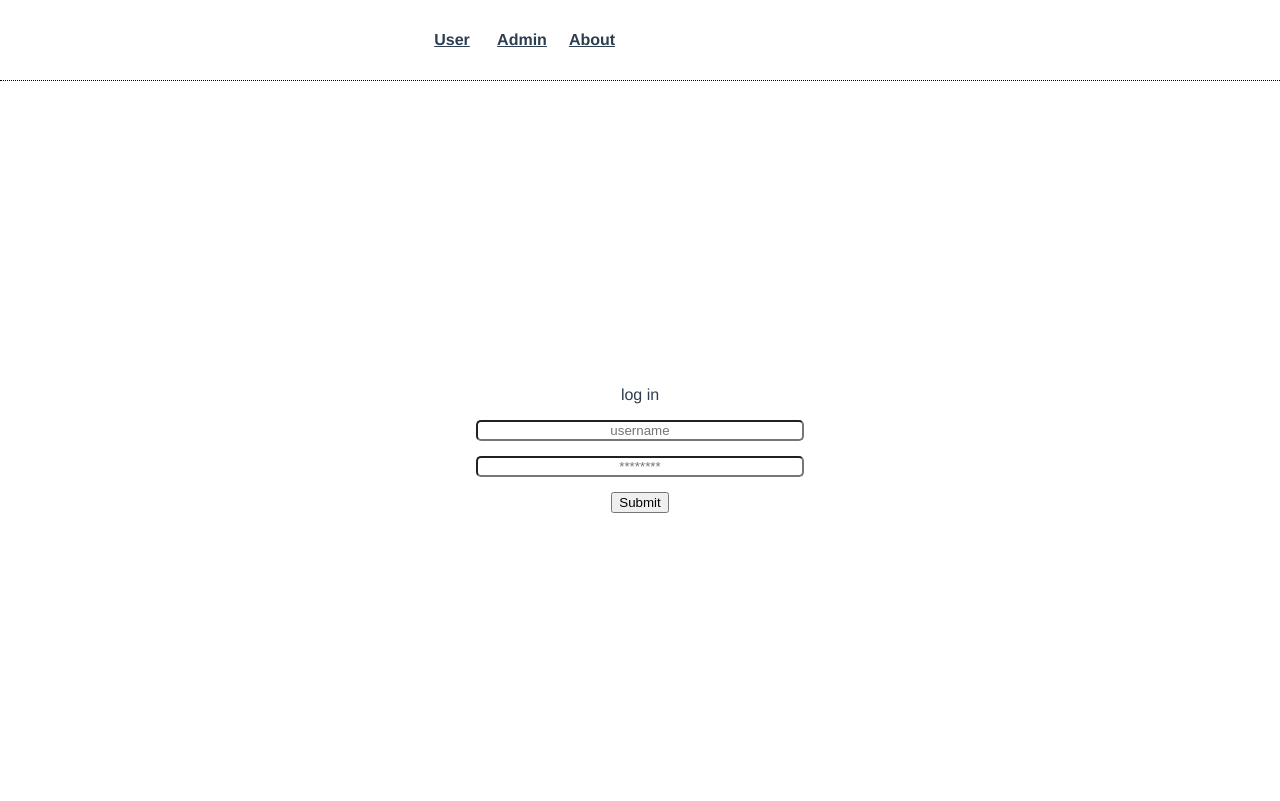
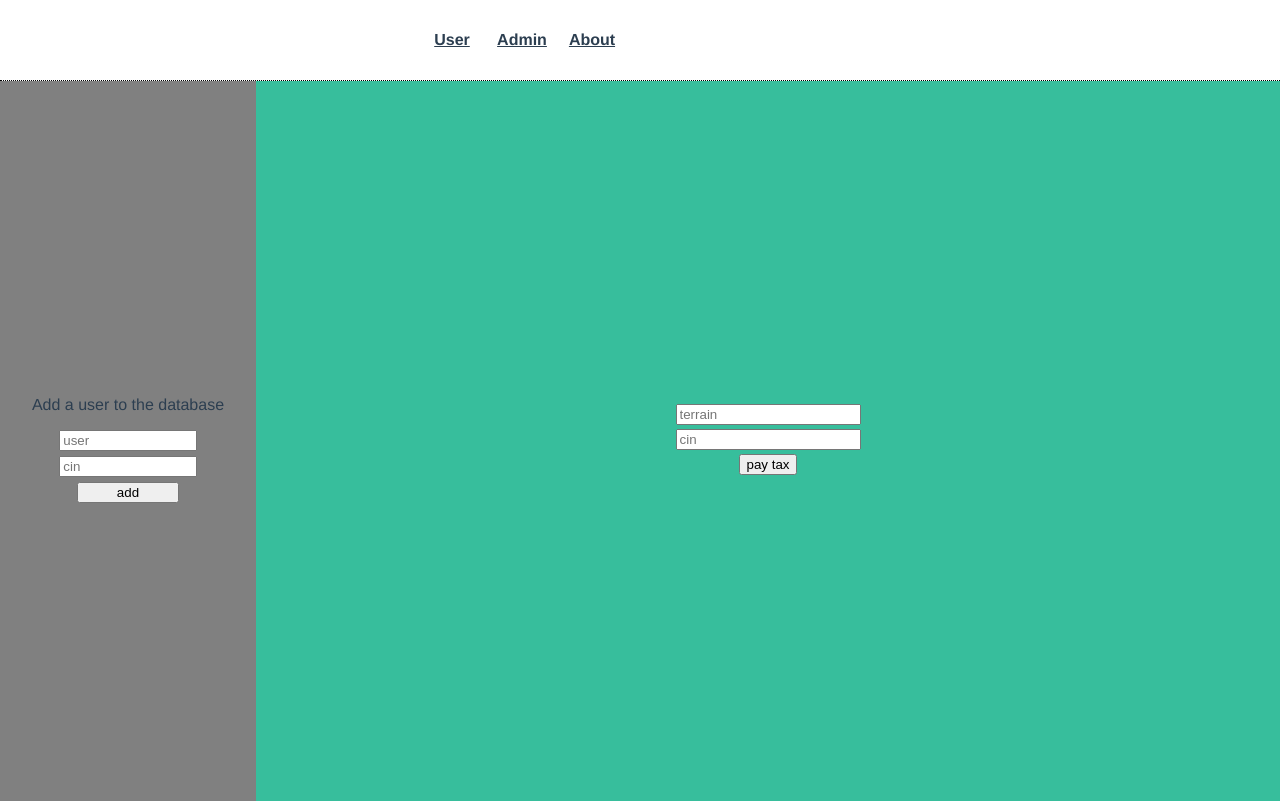
Before and after one commit to abdo0602/project_vue, a Vue app: page /admin in a window 1280 px wide. Built offline with nearby package versions, Linux system fonts and the light colour scheme.

Commit message:
Update Admin.vue

```diff
--- a/src/views/Admin/Admin.vue
+++ b/src/views/Admin/Admin.vue
@@ -1,38 +1,96 @@
 <template>
     <div>
-        <div :class="{isntlogged: !loggedIn, islogged: loggedIn} ">
+        <div :class='{isntlogged: !loggedIn, islogged: loggedIn}' v-if='!error'>
             <form>
                 <p>log in</p>
-                <label for="username">
-                    <input type="text" placeholder="username" class="creds"/>
+                <label for='username'>
+                    <input type='text' placeholder='username' class='creds' v-model='userName'/>
                 </label>
-                <label for="password">
-                    <input type="password" placeholder="********" class="creds"/>
+                <label for='password'>
+                    <input type='password' placeholder='********' class='creds' v-model='pass'/>
                 </label>
-                <input type="submit" @click.prevent="login" />
+                <input type='submit' @click.prevent='login' />
             </form>
         </div>
-        <div :class="{isntlogged: loggedIn, islogged: !loggedIn}">
-            hi
+        <div v-else class='isntlogged'>
+            <p>Host unreachable with because: {{ error }}</p>
+        </div>
+        <div :class='{isntlogged: loggedIn, islogged: !loggedIn}'>
+            <div class='adminInterface'>
+                <div class='testForm'><form>
+                        <label for='terrain'>
+                            <input type='text' name='terrain' placeholder='terrain'
+                            v-model='terrain'/>
+                        </label>
+                        <label for='cin'>
+                            <input type='text' name='cin' placeholder='cin' v-model='cinToPay'>
+                        </label>
+                        <button @click.prevent='pay'>pay tax</button>
+                    </form></div>
+                <div class='adminForm'>
+                    <p>Add a user to the database</p>
+                    <form>
+                        <label for='user'>
+                            <input type='text' name='user' placeholder='user' />
+                        </label>
+                        <label for='cin'>
+                            <input type='text' name='cin' placeholder='cin'>
+                        </label>
+                        <button @click.prevent='add'>add</button>
+                    </form>
+                </div>
+            </div>
         </div>
     </div>
 </template>
 
 <script>
-import { defineComponent } from 'vue';
+import { computed, defineComponent } from 'vue';
+import axios from 'axios';
 
 export default defineComponent({
   name: 'AdminView',
   data() {
     return {
+      cinToPay: '',
+      terrain: '',
+      cin: '',
+      name: '',
       token: '',
-      loggedIn: false,
+      userName: '',
+      pass: '',
+      loggedIn: true,
+      error: false,
     };
   },
   methods: {
     login() {
-      console.log('hi, trying to log in');
-      this.loggedIn = !this.loggedIn;
+      axios.post('127.0.0.1/login', '{username: this.userName, password: this.pass}').then((res) => {
+        this.token = res.token;
+        this.loggedIn = true;
+      }).catch((err) => {
+        this.error = err.message;
+      });
+    },
+    add() {
+      axios.post('127.0.0.1/add', '{cin: this.cin, name: this.name}').then((res) => {
+        if (res.status === 200) {
+          alert(res.message);
+        }
+      }).catch((err) => {
+        alert(err.message);
+      });
+    },
+    pay() {
+      axios.post('/pay', '{terrain: this.terrain, cin: this.cinToPay, token: this.token}')
+        .then((res) => {
+          if (res.status === 200) {
+            alert('tax paid');
+          }
+        })
+        .catch((err) => {
+          alert(err.message);
+        });
     },
   },
 });
@@ -68,4 +126,41 @@ export default defineComponent({
     display:none;
 }
 .isntshown{display:none}
+.adminInterface{
+    width: 100%;
+    height: 100%;
+    padding: 0;
+}
+.adminForm button{
+    width: 40%;
+}
+.adminForm input{
+    width: 70%;
+    margin-bottom: 5px;
+}
+.adminForm{
+    position: absolute;
+    left: 0;
+    top: 0;
+    height: 100%;
+    width: 20%;
+    display: flex;
+    flex-direction: column;
+    justify-content: center;
+    background-color: gray;
+}
+.testForm{
+    position: absolute;
+    left: 20%;
+    top: 0;
+    background-color: #37be9c;
+    height: 100%;
+    width: 80%;
+    display: flex;
+    flex-direction: column;
+    justify-content: center;
+}
+.testForm *{
+    margin-bottom: 2px;
+}
 </style>
```
